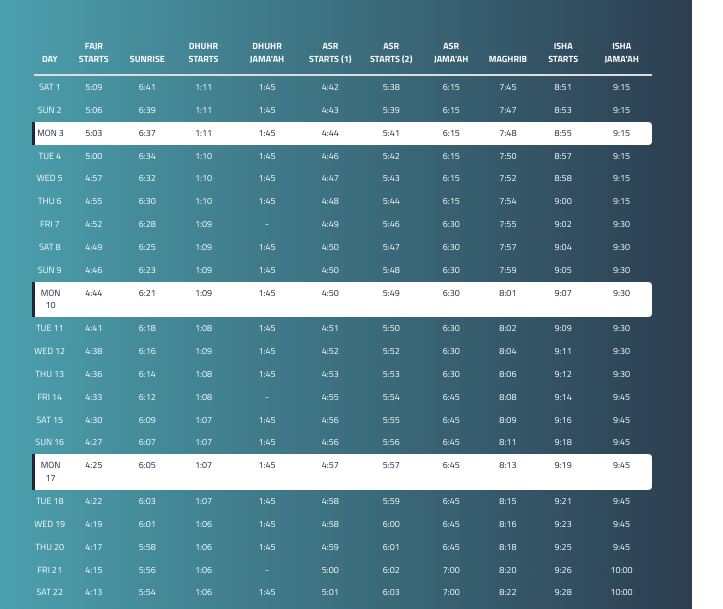
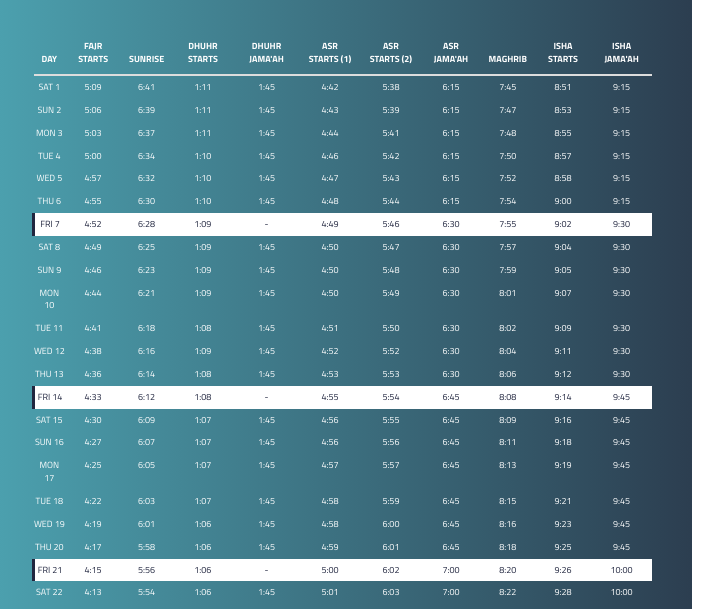
Before and after one commit to ubisoc/prayer-times, a plain HTML site: page index.html in a window 1280 px wide. Shown: the part 189-798 px from the top of the page, without its empty margins (8-731 px from the left). Drawn offline with nearby package versions, Linux system fonts and the light colour scheme.

Commit message:
Updated Friday highlightings

```diff
--- a/style.css
+++ b/style.css
@@ -81,7 +81,7 @@ table > tbody tr td {
 	padding: 5px !important;
 }
 
-table tr:nth-child(7n + 3) {
+table tr:nth-child(7n + 7) {
 	background-color: #fff;
 	color: #21263f;
 	border-left: 3px solid #21263f;
```
